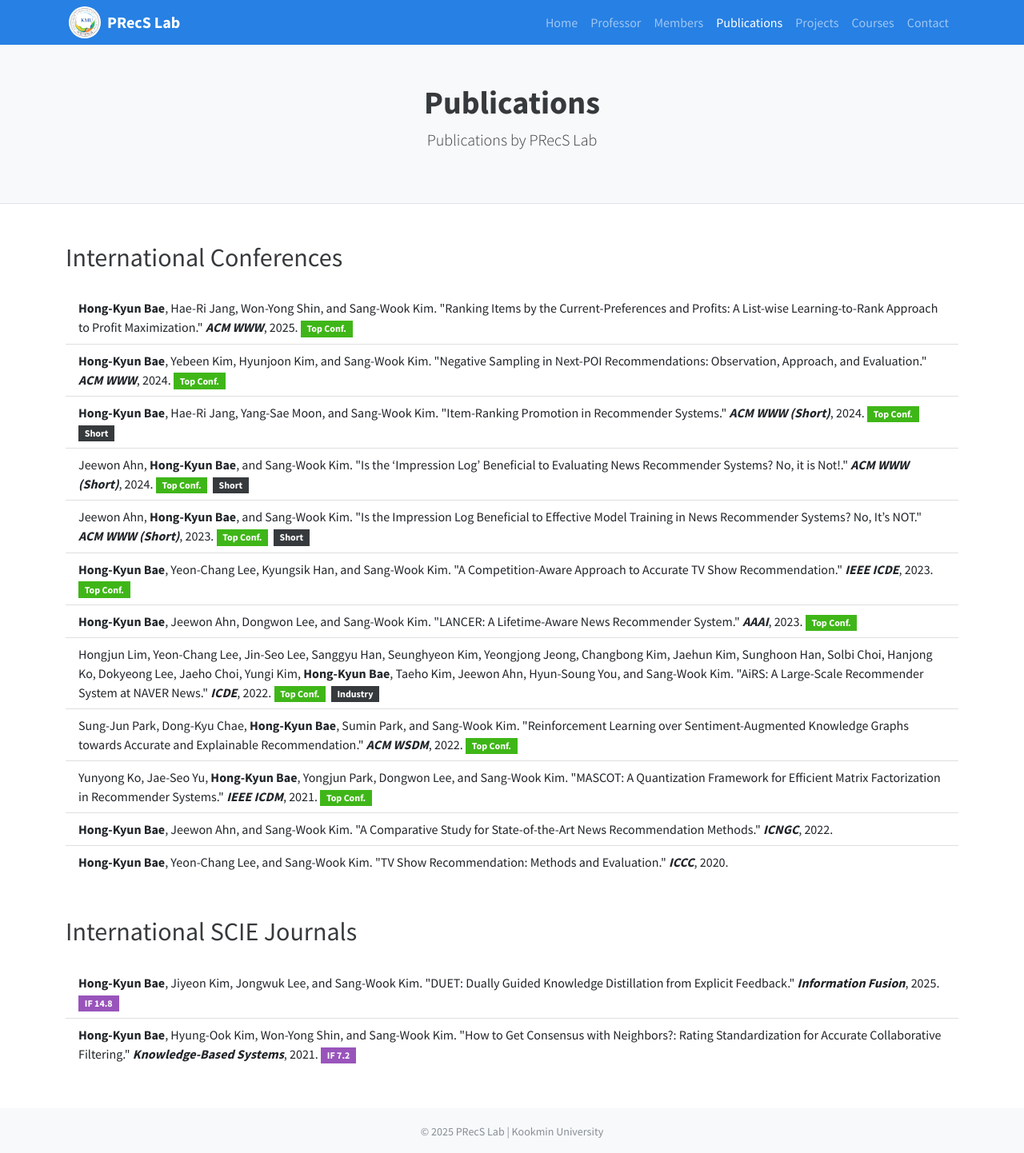
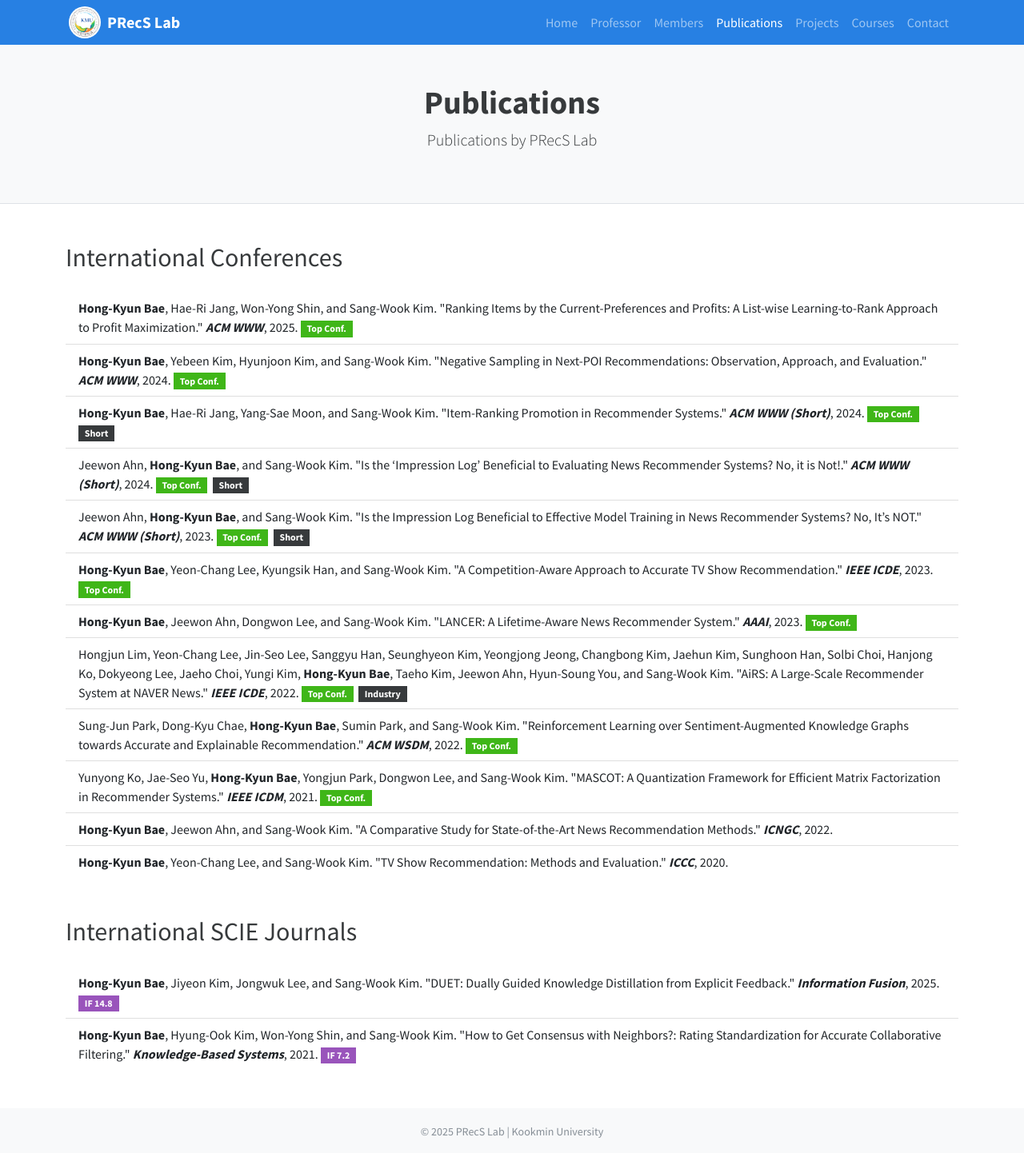
Before and after one commit to hongkyun-bae/hongkyun-bae.github.io, a Jekyll site: the page precs/publications.html, which Jekyll copies as it is, in a window 1280 px wide. Shown: the whole page at 80% size. Built offline with Jekyll 4.4.1, drawn with Linux system fonts in a browser that asks for light colours; nearby versions of some CDN libraries.

Commit message:
Update publications.html

```diff
--- a/precs/publications.html
+++ b/precs/publications.html
@@ -98,7 +98,7 @@
       <li class="list-group-item">
         Hongjun Lim, Yeon-Chang Lee, Jin-Seo Lee, Sanggyu Han, Seunghyeon Kim, Yeongjong Jeong, Changbong Kim, Jaehun Kim, Sunghoon Han, Solbi Choi, Hanjong Ko, Dokyeong Lee, Jaeho Choi, Yungi Kim, <strong>Hong-Kyun Bae</strong>, Taeho Kim, Jeewon Ahn, Hyun-Soung You, and Sang-Wook Kim.
         "AiRS: A Large-Scale Recommender System at NAVER News."
-        <em><strong>ICDE</strong></em>, 2022. <span class="badge bg-success">Top Conf.</span>&nbsp&nbsp<span class="badge bg-secondary">Industry</span>
+        <em><strong>IEEE ICDE</strong></em>, 2022. <span class="badge bg-success">Top Conf.</span>&nbsp&nbsp<span class="badge bg-secondary">Industry</span>
       </li>
 
       <li class="list-group-item">
```
